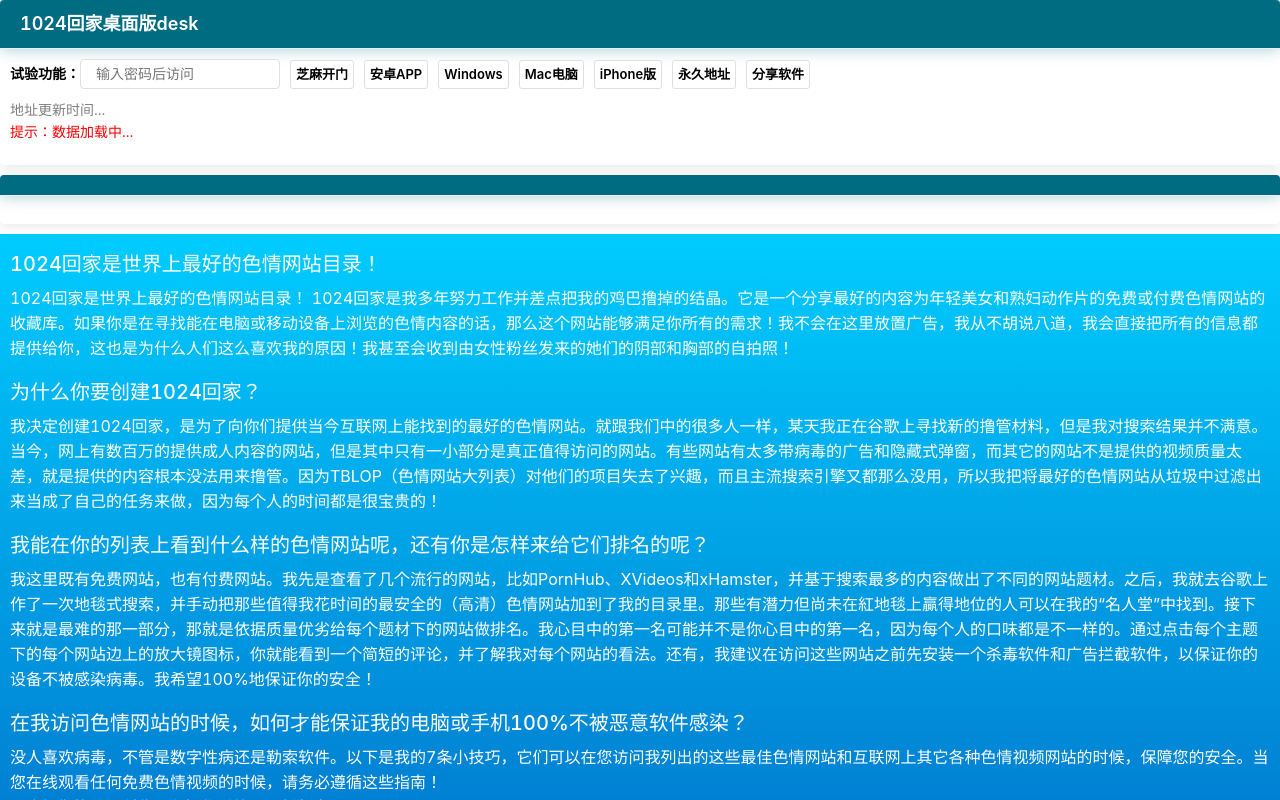
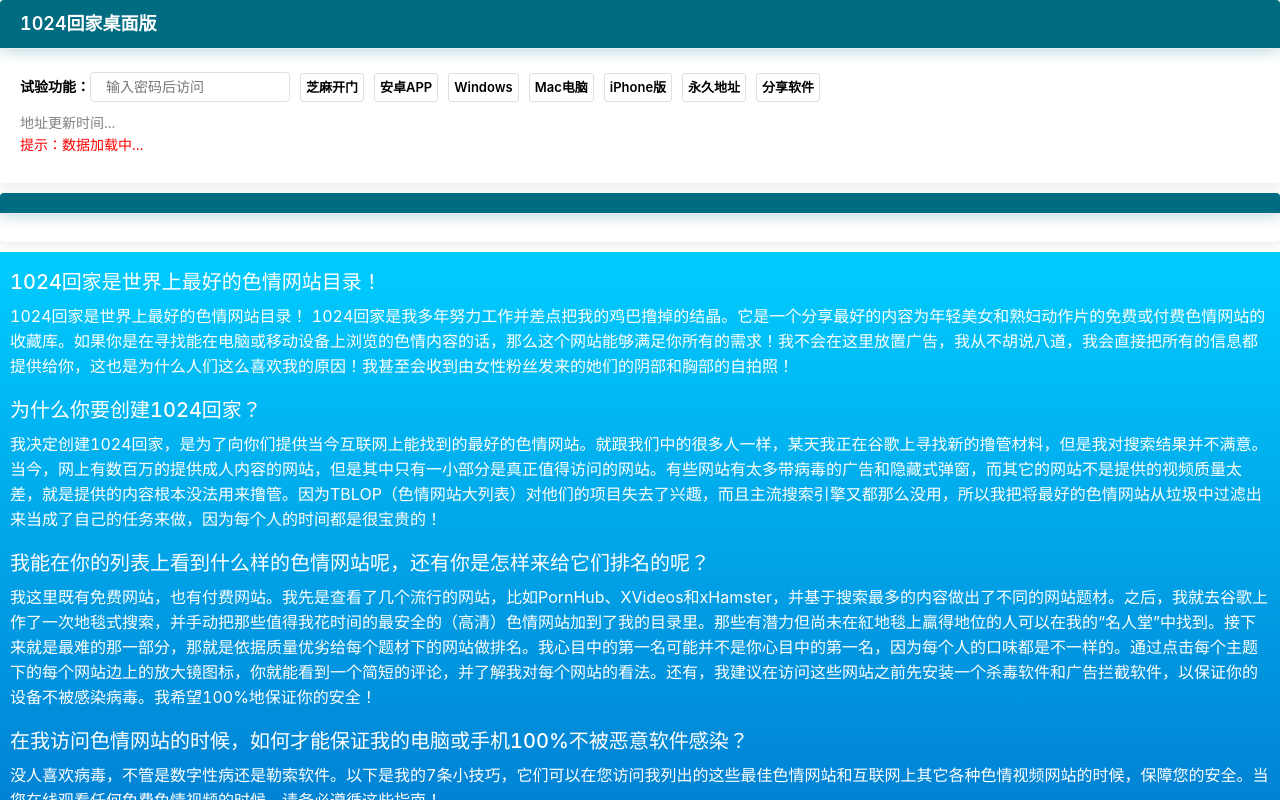
Before and after one commit to Sjj1024/Vue3TsHome, a Vue app: page / in a window 1280 px wide. Shown: the top 800 px of the page. Built offline with nearby package versions, Linux system fonts and the light colour scheme.

Commit message:
add:some

```diff
--- a/src/App.vue
+++ b/src/App.vue
@@ -308,7 +308,7 @@ function cantRightClick() {
 <template>
     <div class="container">
         <div class="tips tabBox">
-            <h3 class="tabTitle">1024回家桌面版desk</h3>
+            <h3 class="tabTitle">1024回家桌面版</h3>
             <div class="testBox">
                 <div class="testing">
                     <span class="action">试验功能：</span>
@@ -523,7 +523,7 @@ function cantRightClick() {
 }
 
 .testBox {
-    padding: 0px 10px 0 10px;
+  padding: 5px 20px;
 }
 
 .testing {
```
